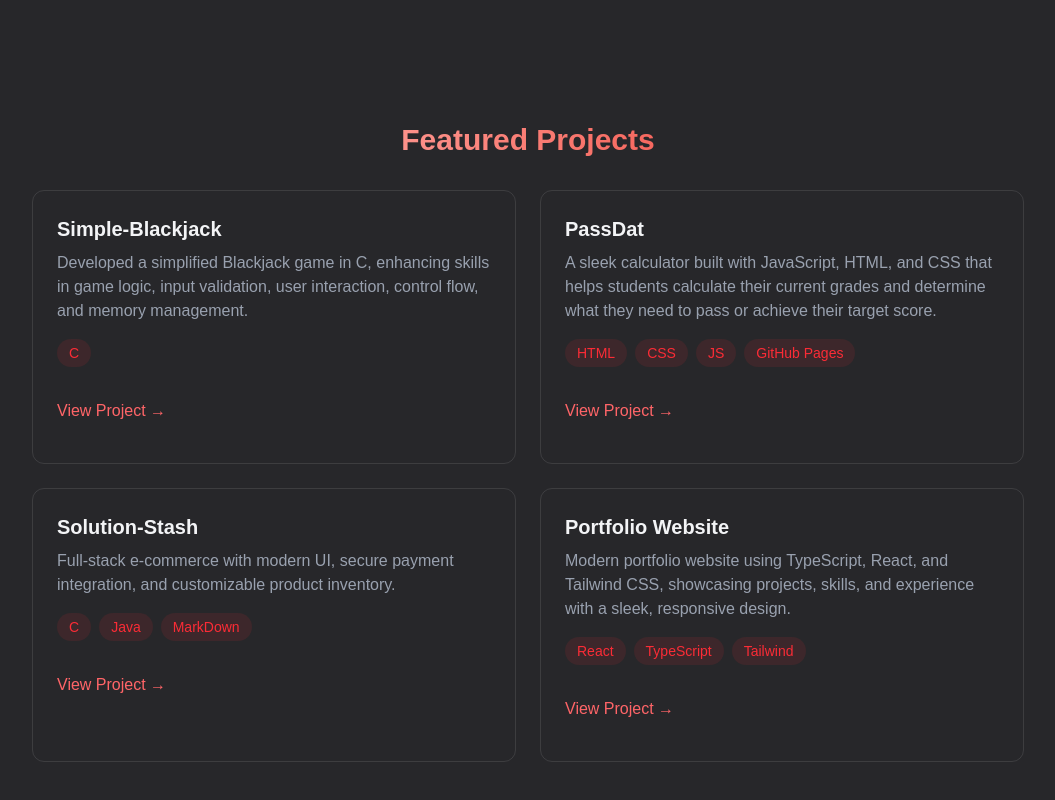
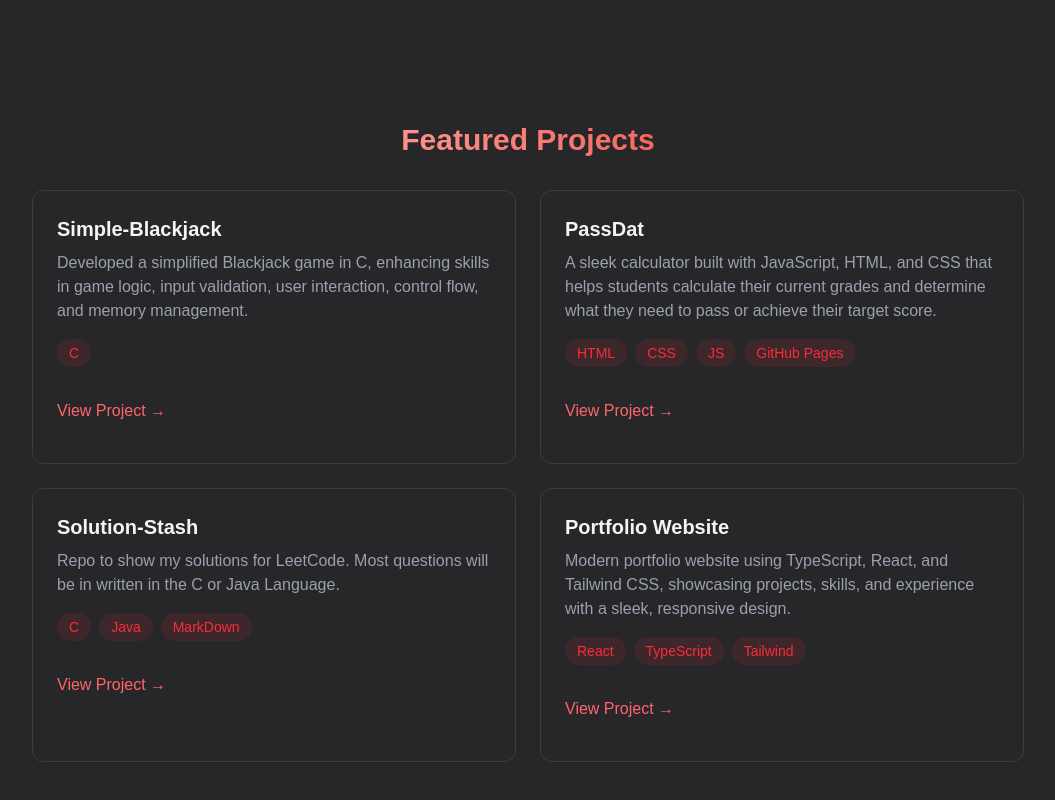
Before and after one commit to Flapjacck/React-Portfolio, a React (Vite) app: page / in a window 1280 px wide. Shown: the part 1594-2394 px from the top of the page, without its empty margins (112-1167 px from the left). Built offline with nearby package versions, Linux system fonts and the light colour scheme.

Commit message:
Updated Solution-Stash description

```diff
--- a/src/components/sections/Projects.tsx
+++ b/src/components/sections/Projects.tsx
@@ -25,7 +25,7 @@ const projects: ProjectProps[] = [
   {
     title: "Solution-Stash",
     description:
-      "Full-stack e-commerce with modern UI, secure payment integration, and customizable product inventory.",
+      "Repo to show my solutions for LeetCode. Most questions will be in written in the C or Java Language.",
     technologies: ["C", "Java", "MarkDown"],
     link: "https://github.com/Flapjacck/Solution-Stash",
   },
```
